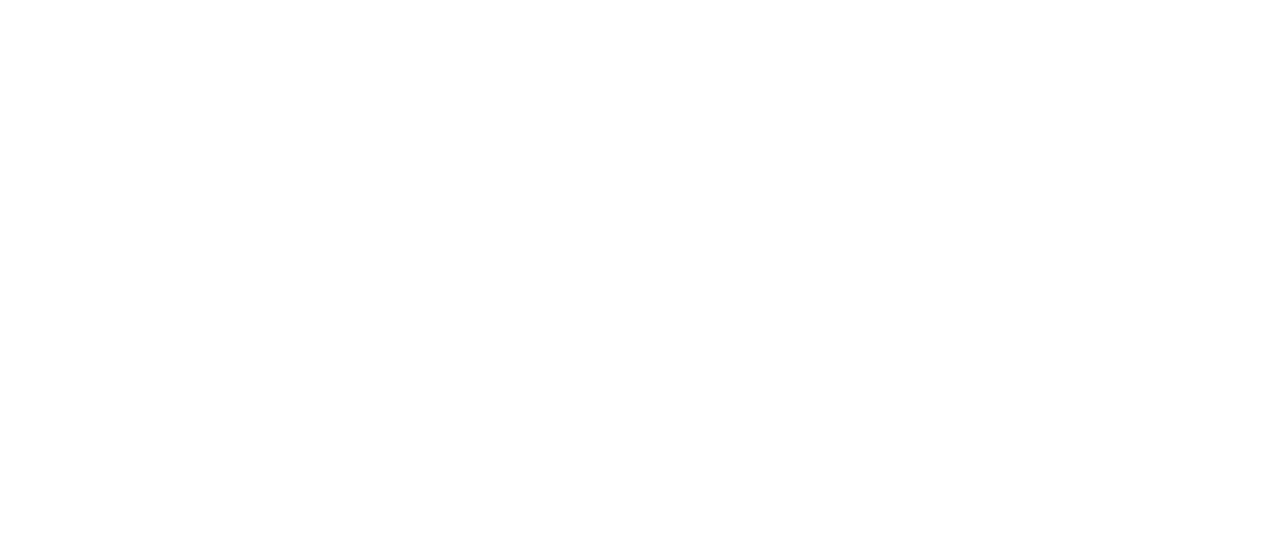
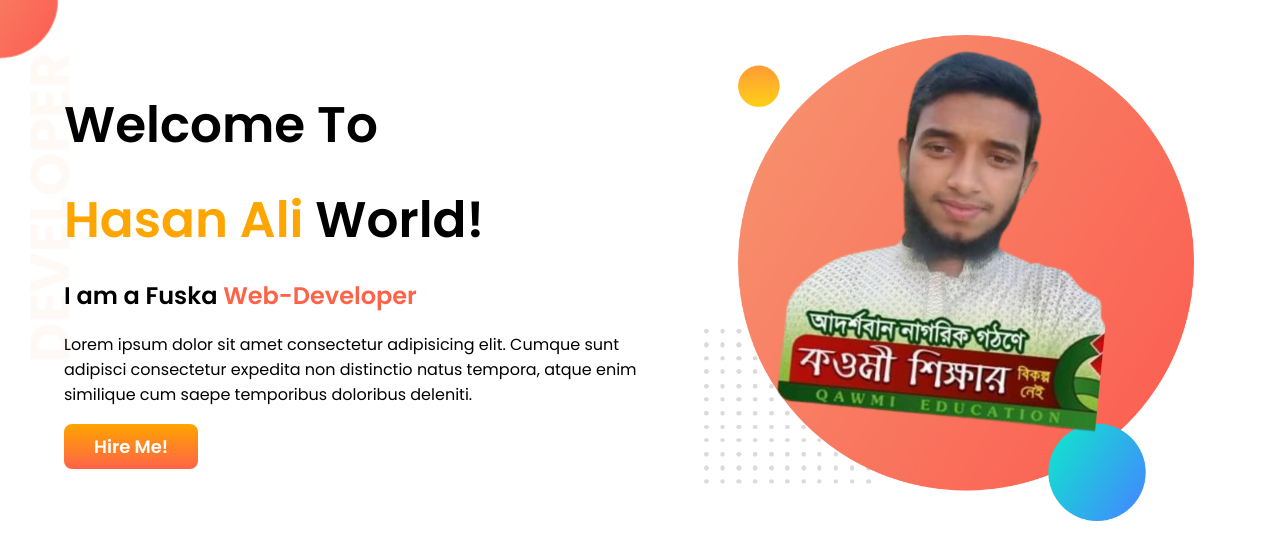
Before and after one commit to md-hasan-ali/developer-protfolio, a plain HTML site: page index.html in a window 1280 px wide. Drawn offline with Linux system fonts and the light colour scheme.

Commit message:
added my header section

```diff
--- a/index.html
+++ b/index.html
@@ -1,13 +1,34 @@
 <!DOCTYPE html>
 <html lang="en">
+
 <head>
     <meta charset="UTF-8">
     <meta http-equiv="X-UA-Compatible" content="IE=edge">
     <meta name="viewport" content="width=device-width, initial-scale=1.0">
     <title>Hasan||Protfolio </title>
+
+    <link rel="preconnect" href="https://fonts.googleapis.com">
+    <link rel="preconnect" href="https://fonts.gstatic.com" crossorigin>
+    <link href="https://fonts.googleapis.com/css2?family=Poppins:wght@400;600&display=swap" rel="stylesheet">
+
     <link rel="stylesheet" href="style.css">
+
 </head>
+
 <body>
+    <section class="top-banner">
+        <div class="half-width">
+            <h1>Welcome To</h1>
+            <h1><span class="orange">Hasan Ali</span> World!</h1>
+            <h2>I am a Fuska <span class="tomato">Web-Developer</span> </h2>
+            <p>Lorem ipsum dolor sit amet consectetur adipisicing elit. Cumque sunt adipisci consectetur expedita non
+                distinctio natus tempora, atque enim similique cum saepe temporibus doloribus deleniti.</p>
+            <a class="link-button" target="_black" href="#">Hire Me!</a>
+        </div>
+        <div class="half-width">
+            <img src="images/hasan2.png" alt="hasan/image">
+        </div>
+    </section>
+</body>
 
-</body>
 </html>
--- a/style.css
+++ b/style.css
@@ -0,0 +1,43 @@
+body {
+    font-family: 'Poppins', sans-serif;
+    margin:0;
+    padding:0;
+}
+h1 {
+    font-size:50px;
+    margin: 20px 0;
+}
+.orange {
+    color:orange;
+}
+.tomato {
+    color:tomato;
+}
+section {
+    display:flex;
+    align-items: center;
+}
+.top-banner {
+    background-image:url(images/top-banner.png);
+    background-repeat: no-repeat;
+}
+.half-width {
+    width:50%;
+    padding-left:5%;
+}
+.half-width img {
+    width:85%;
+    padding-top:35px;
+}
+.half-width p {
+    padding-bottom: 10px;
+}
+a.link-button {
+    text-decoration: none;
+    background-image: linear-gradient(orange,tomato);
+    padding: 10px 30px;
+    color: #fff;
+    font-size: 18px;
+    font-weight: 600;
+    border-radius: 8px;
+}
```
Also changed, not shown: images/dream-bg.png (added), images/exp-bg.png (added), images/hasan1.png (added), images/hasan2.png (added), images/hasan3.png (added), images/hasan4.png (added), images/jhankar.png (added), images/jhankar2.png (added), images/my-bg.png (added), images/my-bg2.jpg (added), images/my-bg2.png (added), images/top-banner.png (added).
